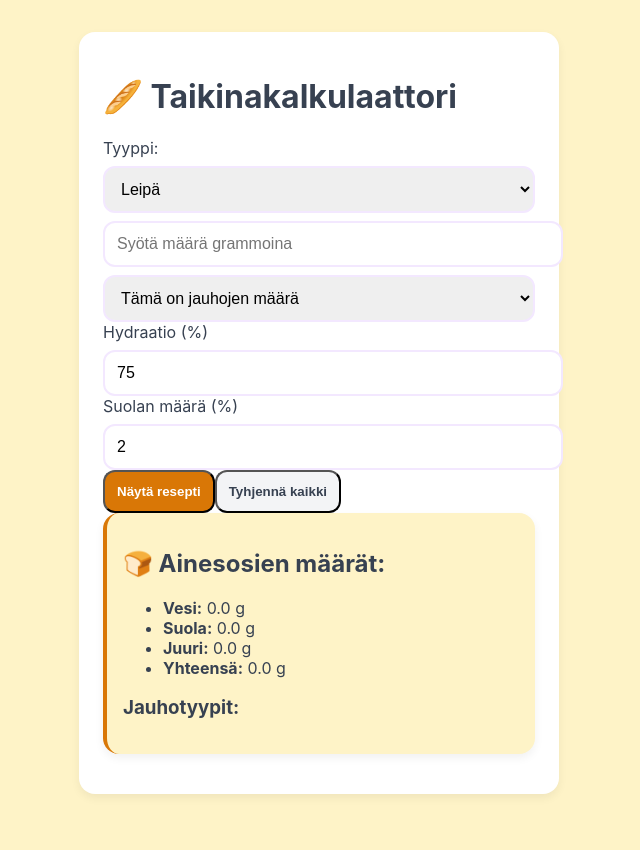
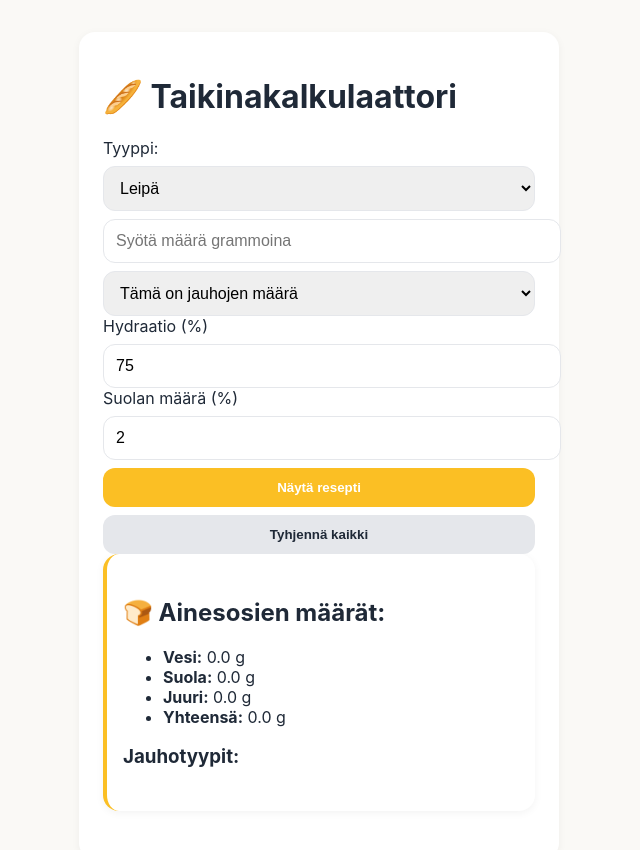
Before and after one commit to VilleJLehtola/Dough-calculator, a React (Vite) app: page / in a window 1280 px wide. Shown: the top 850 px of the page, without its empty margins (321-961 px from the left). Before the commit the page ends 826 px from the top, so only its background shows below. Built offline with nearby package versions, Linux system fonts and the light colour scheme.

Commit message:
Update styles.css

```diff
--- a/src/styles.css
+++ b/src/styles.css
@@ -1,17 +1,17 @@
 :root {
-  --primary: #d97706;
-  --secondary: #fef3c7;
+  --bg-light: #faf9f6;
   --card-bg: #ffffff;
-  --card-shadow: rgba(0,0,0,0.06);
-  --border-color: #f3e8ff;
+  --accent: #fbbf24;
+  --accent-dark: #d97706;
+  --border-light: #e5e7eb;
+  --text-dark: #1f2937;
 }
 
 body {
-  background: var(--secondary);
+  margin: 0;
   font-family: "Inter", sans-serif;
-  margin: 0;
-  padding: 0;
-  color: #374151;
+  background: var(--bg-light);
+  color: var(--text-dark);
 }
 
 .container {
@@ -22,54 +22,59 @@ body {
 
 .card {
   background: var(--card-bg);
+  padding: 1.5rem;
   border-radius: 1rem;
-  padding: 1.5rem;
-  box-shadow: 0 4px 10px var(--card-shadow);
+  box-shadow: 0 2px 8px rgba(0,0,0,0.05);
   margin-bottom: 1.5rem;
 }
 
 input, select {
   width: 100%;
   padding: 0.75rem;
-  border: 2px solid var(--border-color);
+  border: 1px solid var(--border-light);
   border-radius: 0.75rem;
+  font-size: 1rem;
   margin-top: 0.5rem;
-  font-size: 1rem;
 }
 
 input:focus, select:focus {
   outline: none;
-  border-color: var(--primary);
-  box-shadow: 0 0 0 2px rgba(217,119,6,0.2);
+  border-color: var(--accent-dark);
+  box-shadow: 0 0 0 2px rgba(251,191,36,0.2);
 }
 
 button {
-  cursor: pointer;
+  width: 100%;
   padding: 0.75rem;
+  border: none;
   border-radius: 0.75rem;
   font-weight: 600;
+  cursor: pointer;
   transition: background 0.2s;
+  margin-top: 0.5rem;
 }
 
 .btn-primary {
-  background: var(--primary);
+  background: var(--accent);
   color: white;
 }
 
 .btn-primary:hover {
-  background: #b45309;
+  background: var(--accent-dark);
 }
 
 .btn-secondary {
-  background: #f3f4f6;
-  color: #374151;
+  background: var(--border-light);
+  color: var(--text-dark);
+}
+
+.btn-secondary:hover {
+  background: #d1d5db;
 }
 
 .result {
-  background: var(--secondary);
-  border-left: 4px solid var(--primary);
-  padding: 1rem;
-  margin-bottom: 1rem;
+  border-left: 4px solid var(--accent);
+  padding-left: 1rem;
 }
 
 .checklist li {
```
